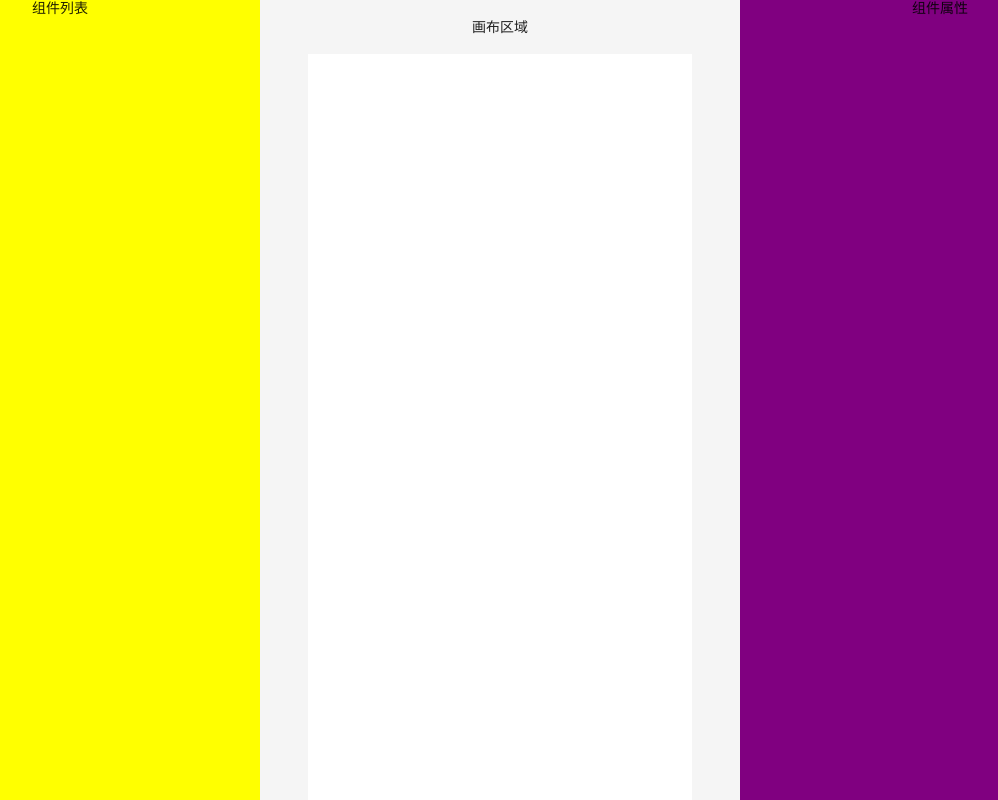
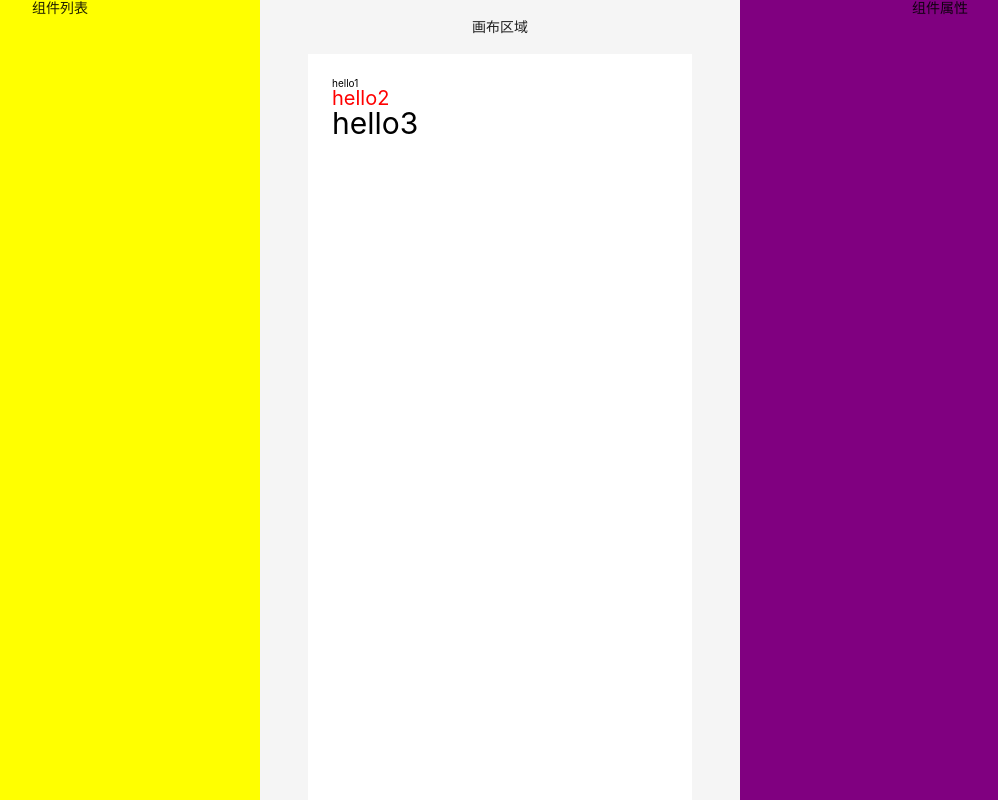
Before and after one commit to xiaoluyongganchong/lego-basic, a Vue app: page /editor in a window 1280 px wide. Shown: the whole page, without its empty margins (140-1138 px from the left). Built offline with nearby package versions, Linux system fonts and the light colour scheme.

Commit message:
LText add new  Property

```diff
--- a/package.json
+++ b/package.json
@@ -11,6 +11,8 @@
   "dependencies": {
     "ant-design-vue": "^4.2.6",
     "axios": "^1.12.0",
+    "lodash": "^4.17.21",
+    "uuid": "^13.0.0",
     "vue": "^3.5.18",
     "vue-router": "^4.5.1",
     "vuex": "^4.0.2"
@@ -18,6 +20,8 @@
   "devDependencies": {
     "@eslint/css": "^0.11.0",
     "@eslint/js": "^9.35.0",
+    "@types/lodash-es": "^4.17.12",
+    "@types/uuid": "^10.0.0",
     "@typescript-eslint/eslint-plugin": "^8.43.0",
     "@typescript-eslint/parser": "^8.43.0",
     "@vitejs/plugin-vue": "^6.0.1",
--- /dev/null
+++ b/src/components/LText.vue
@@ -0,0 +1,40 @@
+<template>
+  <component
+    :is="tag"
+    :style="styleProps"
+    class="l-text-component"
+    @click="clickUrl"
+  >
+    {{ text }}
+  </component>
+</template>
+<script lang="ts">
+import { defineComponent } from 'vue'
+import { transformtoComponentProps, textDefaultProps, textStylePropsName } from '../defaultProps'
+import  useComponentCommon  from '../hooks/useComponentCommon'
+
+const defaultProps = transformtoComponentProps(textDefaultProps)
+export default defineComponent({
+    name: 'LText',
+    props: {
+        ...defaultProps,
+        tag: {
+            type: String,
+            default:'div'
+        }
+    },
+    setup(props) {
+        const { styleProps, clickUrl } = useComponentCommon(props, textStylePropsName)
+        return {
+            styleProps,
+            clickUrl
+        }
+    }
+})
+</script>
+<style scoped>
+.l-text-component{
+  font-size: 16px;
+  position:relative !important;
+}
+</style>
--- /dev/null
+++ b/src/defaultProps.ts
@@ -0,0 +1,54 @@
+
+import { without, mapValues } from 'lodash-es'
+export const commonDefaultProps = {
+    // actions
+    actionType: '',
+    url: '',
+    // size
+    height: '',
+    width: '318px',
+    paddingLeft: '0px',
+    paddingRight: '0px',
+    paddingTop: '0px',
+    paddingBottom: '0px',
+    // border type
+    borderStyle: 'none',
+    borderColor: '#000',
+    borderWidth: '0',
+    borderRadius: '0',
+    // shadow and opacity
+    boxShadow: '0 0 0 #000000',
+    opacity: 1,
+    // position and x,y
+    position: 'absolute',
+    left: '0',
+    top: '0',
+    right: '0'
+};
+
+export const textDefaultProps = {
+    // basic props - font styles
+    text: '正文内容',
+    fontSize: '14px',
+    fontFamily: '',
+    fontWeight: 'normal',
+    fontStyle: 'normal',
+    textDecoration: 'none',
+    lineHeight: '1',
+    textAlign: 'left',
+    color: '#000000',
+    backgroundColor: '',
+    ...commonDefaultProps
+};
+
+export const textStylePropsName = without(Object.keys(textDefaultProps),'actionType','url','text')
+
+// eslint-disable-next-line @typescript-eslint/no-explicit-any
+export const transformtoComponentProps = <T  extends { [key: string]: any }>(props: T) => {
+    return mapValues(props, (item) => {
+        return {
+            type: item.constructor,
+            default:item
+        }
+    })
+}
--- /dev/null
+++ b/src/hooks/useComponentCommon.ts
@@ -0,0 +1,17 @@
+import { pick } from 'lodash-es'
+import { computed } from 'vue'
+
+// eslint-disable-next-line @typescript-eslint/no-explicit-any
+const useComponentCommon = <T extends { [key: string]: any }>(props : T, picks :string[] ) => {
+    const styleProps = computed(() => pick(props, picks))
+    const clickUrl = () => {
+        if (props.actionType === 'url' && props.url) {
+            window.location.href = props.url
+        }
+    }
+    return {
+        styleProps,
+        clickUrl
+    }
+}
+export default useComponentCommon
--- /dev/null
+++ b/src/store/editor.ts
@@ -0,0 +1,37 @@
+import { GloabalProps } from './index'
+import { Module } from 'vuex'
+import { v4 as uuidv4 } from 'uuid'
+
+export interface EditorProps {
+  //供之间编辑器渲染的数组
+  components:ComponentsData[]
+  //当前编辑的是那个元素，uuid
+  currentElement: string
+  //保存的时候还有其他一些小项目信息，这里没有卸除，到时候在做补充
+}
+
+
+interface ComponentsData {
+  //这个元素的 属性，属性详情见下面
+  // eslint-disable-next-line @typescript-eslint/no-explicit-any
+  props: { [ key: string ] :any }
+  // id uuid v4 生成
+  id: string
+  //业务组件库名称 l-text l-image 等等
+  name:string
+}
+
+export const testComponent: ComponentsData[] = [
+    { id: uuidv4(), name: 'l-text', props: { text: 'hello1', fontSize: '10px'} },
+    { id: uuidv4(), name: 'l-text', props: { text: 'hello2', fontSize: '20px',color:'red'} },
+    { id: uuidv4(), name: 'l-text', props: { text: 'hello3', fontSize: '30px',actionType:'url',url:'wwww.baidu.com'} }
+]
+
+const editor: Module<EditorProps, GloabalProps> = {
+    state: {
+        components: testComponent,
+        currentElement : ""
+    }
+}
+
+export default editor
--- a/src/store/index.ts
+++ b/src/store/index.ts
@@ -1,15 +1,18 @@
 import { createStore } from 'vuex'
 import templates,{ TemplatesProps } from './templates'
 import user, { UserProps } from './user'
+import editor, { EditorProps } from './editor'
 export interface GloabalProps {
   user: UserProps
   templates: TemplatesProps
+  editor:EditorProps
 }
 
 const store = createStore({
     modules: {
         user,
-        templates
+        templates,
+        editor
     }
 })
 
--- a/src/views/LegoEditor.vue
+++ b/src/views/LegoEditor.vue
@@ -22,7 +22,14 @@
             minHeight: 'calc(100vh - 128px)',
             width: '80%',
           }"
-        />
+        >
+          <component
+            :is="component.name"
+            v-for="component in components"
+            :key="component.id"
+            v-bind="component.props"
+          />
+        </a-layout-content>
       </a-layout>
       <a-layout-sider
         width="400"
@@ -34,7 +41,24 @@
     </a-layout>
   </a-layout>
 </template>
-<script lang="ts" setup>
+<script lang="ts">
+import { useStore } from 'vuex'
+import { computed,defineComponent } from 'vue'
+import { GloabalProps } from '../store/index'
+import LText from '../components/LText.vue'
+export default defineComponent({
+    name: 'LegoEditor',
+    components: {
+        LText
+    },
+    setup() {
+        const store = useStore<GloabalProps>()
+        const components = computed(() => store.state.editor.components)
+        return {
+            components
+        }
+    }
+})
 </script>
 <style scoped>
 .ant-layout {
```
Also changed, not shown: 1 other file (tests, documents, lock files or other folders).
